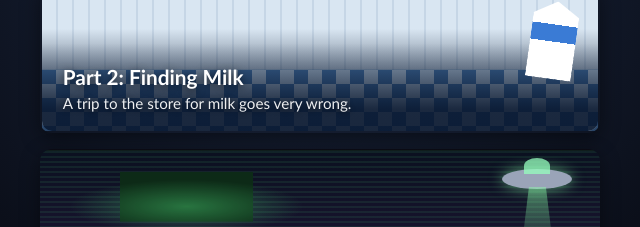
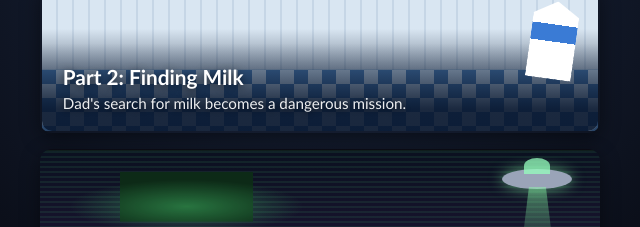
Before and after one commit to burdluver90/jack-bros-game-series, a plain HTML site: page index.html in a window 1280 px wide. Shown: the part 1233-1460 px from the top of the page, 320-960 px from the left. Drawn offline with Linux system fonts and the light colour scheme.

Commit message:
Part 2 card: Dad's search for milk becomes a dangerous mission
Co-Authored-By: Claude Opus 5.5 <noreply@anthropic.com>

```diff
--- a/index.html
+++ b/index.html
@@ -97,7 +97,7 @@ a.jcard:hover,a.jcard:focus-visible{border-color:#fff;transform:translateY(-2px)
 
 <section class="jb">
 <h1>Jack-Bros Games</h1>
-<a class="jcard milk" href="finding-milk-part-2/"><span class="carton" aria-hidden="true"></span><b>Part 2: Finding Milk</b><span>A trip to the store for milk goes very wrong.</span></a>
+<a class="jcard milk" href="finding-milk-part-2/"><span class="carton" aria-hidden="true"></span><b>Part 2: Finding Milk</b><span>Dad's search for milk becomes a dangerous mission.</span></a>
 <a class="jcard grown" href="part-3-grown-up/"><span class="ufo" aria-hidden="true"></span><b>Part 3: Grown Up</b><span>Memories, nightmares, a strange new job, and something in the files.</span></a>
 <small>E-10 rated</small>
 </section>
```
